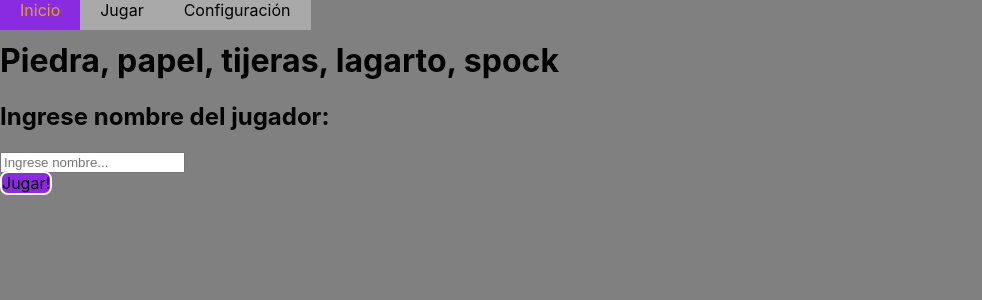
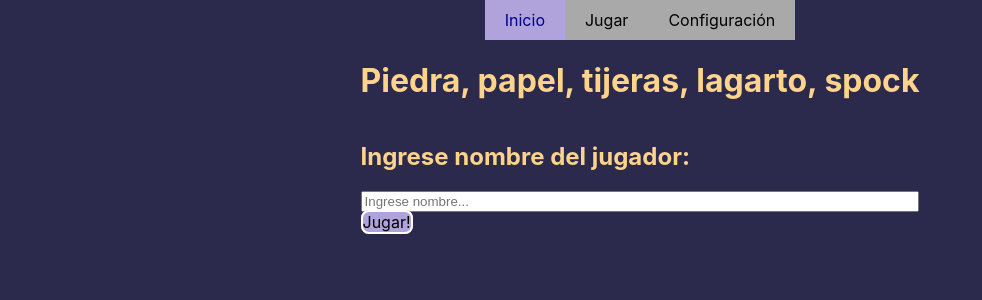
Before and after one commit to enriquezmartin/unq-ui-enriquez-martin-trabajo-final, a React (Create React App) app: page / in a window 1280 px wide. Shown: the top 300 px of the page, without its empty margins (0-982 px from the left). Built offline with nearby package versions, Linux system fonts and the light colour scheme; the HTML template or start-up script is replaced by a standard one.

Commit message:
Agregados y modificados algunos estilos

```diff
--- a/src/App.css
+++ b/src/App.css
@@ -1,3 +1,4 @@
 body{
-  background-color: gray;
+  background-color: #2b2a4c;
+  color:#fed38c;
 }
--- a/src/molecules/molecStyles/Nav.css
+++ b/src/molecules/molecStyles/Nav.css
@@ -7,7 +7,13 @@
 
 .activo {
     text-decoration: none;
-    color: goldenrod;
-    background-color: blueviolet;
+    color: darkblue;
+    background-color: #b0a2da;
     padding: 10px 20px;
 }
+
+nav{
+    display:flex;
+    align-items: center;
+    justify-content: center;
+}
--- /dev/null
+++ b/src/pages/pageStyles/Game.css
@@ -0,0 +1,5 @@
+.gameContainer{
+    display:grid;
+    align-items: center;
+    justify-content: center;
+}
--- a/src/pages/pageStyles/Home.css
+++ b/src/pages/pageStyles/Home.css
@@ -1,13 +1,15 @@
 .homeContainer{
-    display:column;
+    display:grid;
+    align-items: center;
+    justify-content: center;
+
 }
 
 .playButton{
     text-decoration: none;
-    background-color: blueviolet;
+    background-color: #b0a2da;
     color: black;
     border: 2px solid white;
     border-radius: 8px;
-
     margin-top: 20px;
 }
--- /dev/null
+++ b/src/pages/pageStyles/Settings.css
@@ -0,0 +1,5 @@
+.settingsContainer{
+    display:grid;
+    align-items: center;
+    justify-content: center;
+}
```
Also changed, not shown: src/molecules/molecStyles/SelectMenu.css (added, +11 -0 lines).
